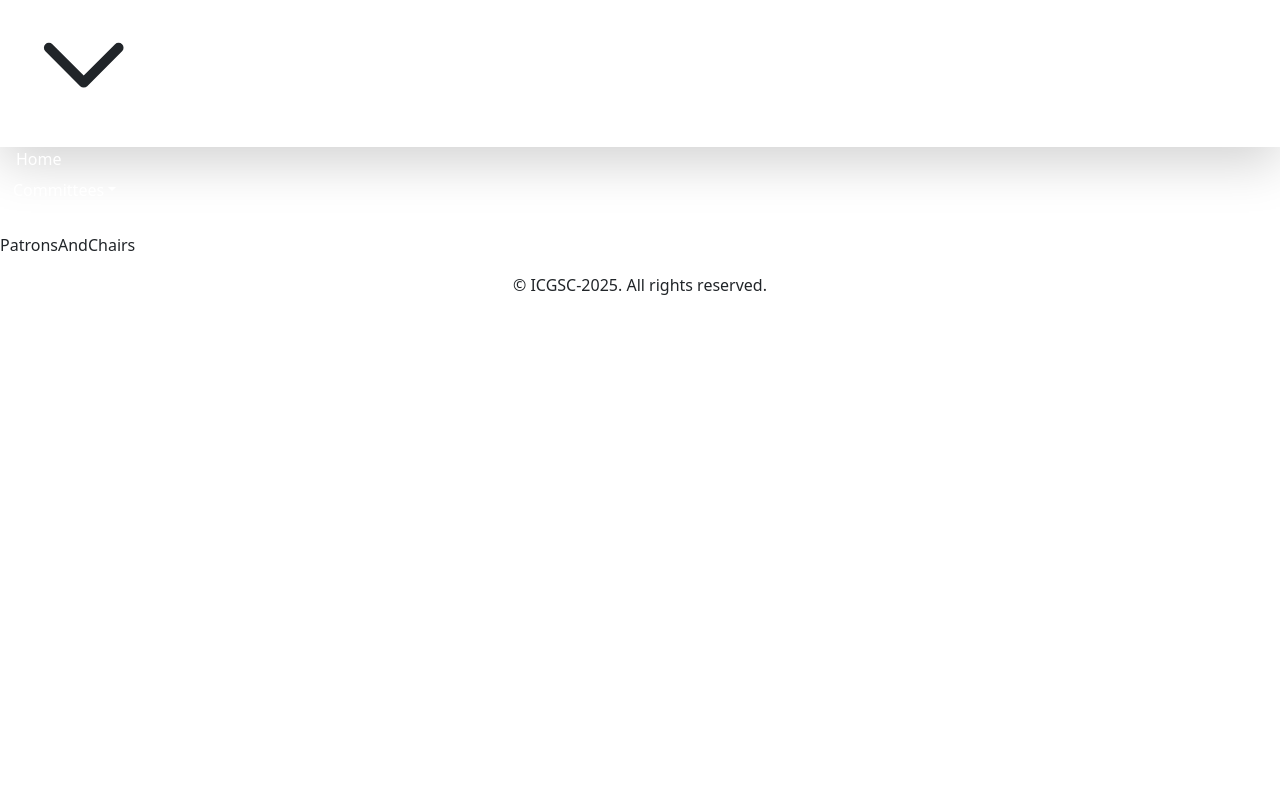
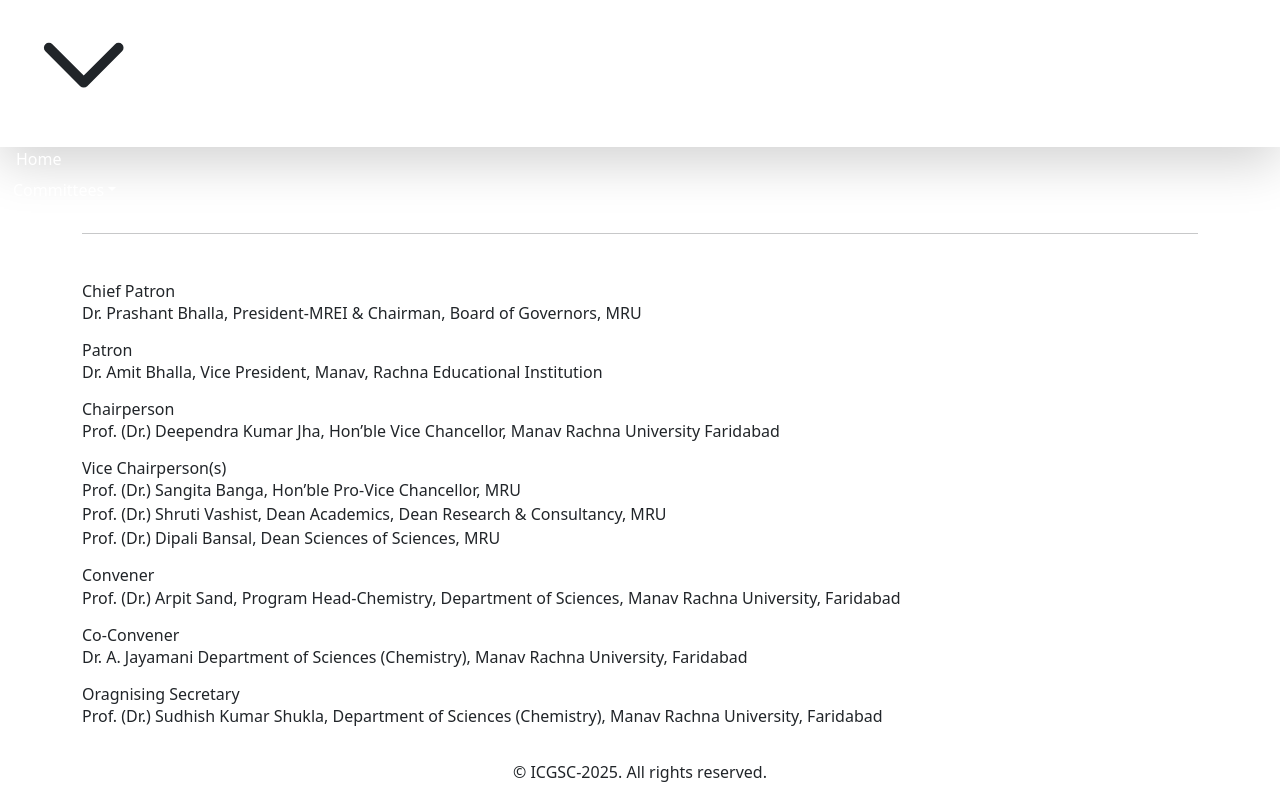
Before and after one commit to KumarAr0631F/ICGSC-2025, a React (Vite) app: page /patrons in a window 1280 px wide. Shown: the part 1006-1806 px from the top of the page. Before the commit the page ends 1319 px from the top, so only its background shows below. Built offline with nearby package versions, Linux system fonts and the light colour scheme.

Commit message:
first commit

```diff
--- a/src/pages/PatronsAndChairs.jsx
+++ b/src/pages/PatronsAndChairs.jsx
@@ -1,9 +1,84 @@
-import React from 'react'
+import React from "react";
 
 const PatronsAndChairs = () => {
   return (
-    <div>PatronsAndChairs</div>
-  )
-}
+    <div>
+      {/* Content Section */}
+      <div className="container mx-auto px-6 md:px-12">
+        {/* Patrons Section */}
+        <div className="mb-3">
+          <hr className="border-t border-blue-500 mb-5" />
 
-export default PatronsAndChairs
+          {/* Chief Patrons */}
+          <h2 className="text-xl font-semibold text-gray-700">Chief Patron</h2>
+          <ul className="list-disc ml-6 mb-3 text-justify text-gray-700">
+            <li>
+              Dr. Prashant Bhalla, President-MREI & Chairman, Board of
+              Governors, MRU{" "}
+            </li>
+          </ul>
+
+          {/* Patrons */}
+          <h2 className="text-xl font-semibold text-gray-700">Patron</h2>
+          <ul className="list-disc ml-6 text-justify text-gray-700">
+            <li>
+              Dr. Amit Bhalla, Vice President, Manav, Rachna Educational
+              Institution
+            </li>
+          </ul>
+        </div>
+
+        {/* Chairs Section */}
+        <div>
+          {/* General Chair */}
+          <h2 className="text-xl font-medium text-gray-700">Chairperson</h2>
+          <ul className="list-disc text-justify ml-6 text-gray-700 mb-3">
+            <li>
+              Prof. (Dr.) Deependra Kumar Jha, Hon’ble Vice Chancellor, Manav
+              Rachna University Faridabad
+            </li>
+          </ul>
+
+          {/* Conference Chair */}
+          <h2 className="text-xl font-medium text-gray-700">
+            Vice Chairperson(s)
+          </h2>
+          <ul className="list-disc text-justify  ml-6 text-gray-700 mb-3">
+            <li>Prof. (Dr.) Sangita Banga, Hon’ble Pro-Vice Chancellor, MRU</li>
+            <li>
+              Prof. (Dr.) Shruti Vashist, Dean Academics, Dean Research &
+              Consultancy, MRU
+            </li>
+            <li>Prof. (Dr.) Dipali Bansal, Dean Sciences of Sciences, MRU</li>
+          </ul>
+        </div>
+
+        {/* Additional Sections */}
+        <div>
+          <h2 className="text-xl font-semibold text-gray-800">Convener</h2>
+          <ul className="list-disc text-justify ml-6 text-gray-700 mb-3">
+            <li>
+              Prof. (Dr.) Arpit Sand, Program Head-Chemistry, Department of
+              Sciences, Manav Rachna University, Faridabad
+            </li>
+          </ul>
+
+          <h2 className="text-xl font-semibold text-gray-800">
+          Co-Convener
+          </h2>
+          <ul className="list-disc text-justify ml-6 text-gray-700 mb-3">
+            <li>Dr. A. Jayamani Department of Sciences (Chemistry), Manav Rachna University, Faridabad</li>
+          </ul>
+          <h2 className="text-xl font-semibold text-gray-800">
+          Oragnising Secretary
+          </h2>
+          <ul className="list-disc text-justify ml-6 text-gray-700 mb-3">
+            <li>Prof. (Dr.) Sudhish Kumar Shukla, Department of Sciences (Chemistry), Manav Rachna University, Faridabad</li>
+          </ul>
+        </div>
+      </div>
+    </div>
+  );
+};
+
+export default PatronsAndChairs;
```
